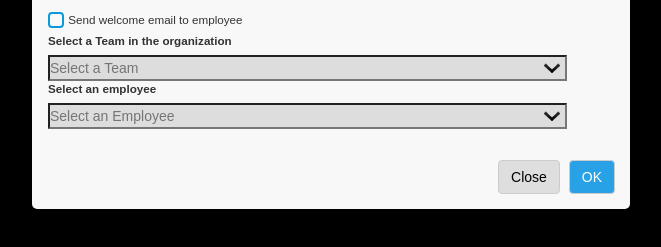
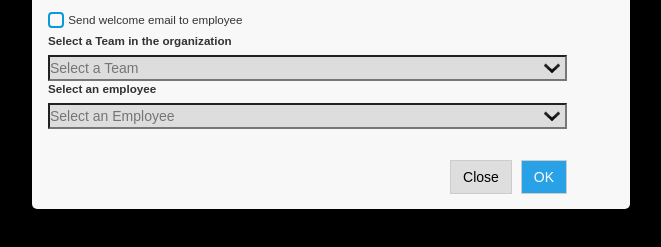
Before and after one commit to sidSL/sidSL.github.io, a website: page index.html in a window 1280 px wide. Both pictures are taken after a click on the button "Click Me". Shown: the part 123-370 px from the top of the page, without its empty margins (309-970 px from the left). Drawn offline with nearby package versions, Linux system fonts and the light colour scheme; some packages are replaced by stand-ins of ours; a script that the page names is missing; files whose address does not match are found by name.

```diff
--- a/css/style.css
+++ b/css/style.css
@@ -66,9 +66,11 @@
 }
 ul{
   padding:0px;
+  box-shadow: 3px 4px 5px #888888;
 }
 .optionLi{
   list-style:none;
+
 }
 .white-bg{
     background-color:#fff !important;
@@ -97,3 +99,9 @@
 left: 50%;
 position: absolute;*/
 }
+.modal-footer{
+  padding-right: 63px;
+}
+.footer-btn{
+  border-radius:0px;
+}
--- a/index.html
+++ b/index.html
@@ -53,8 +53,8 @@
           </ng-form>
           </div>
           <div class="modal-footer">
-            <button type="button" class="btn btn-default close-btn" ng-click="closeModal()">Close</button>
-            <button type="button" class="btn btn-default ok-btn" ng-click="ok()">OK</button>
+            <button type="button" class="btn btn-default footer-btn close-btn" ng-click="closeModal()">Close</button>
+            <button type="button" class="btn btn-default footer-btn ok-btn" ng-click="ok()">OK</button>
 
           </div>
         </div>
```
